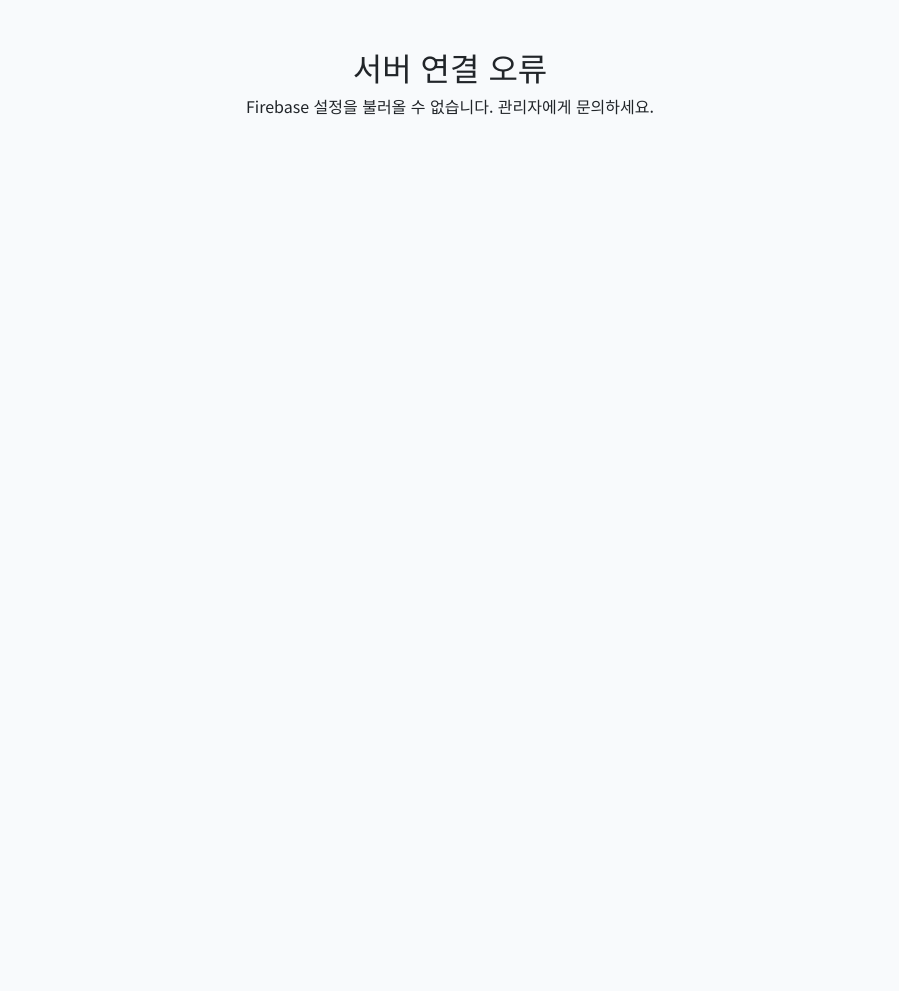
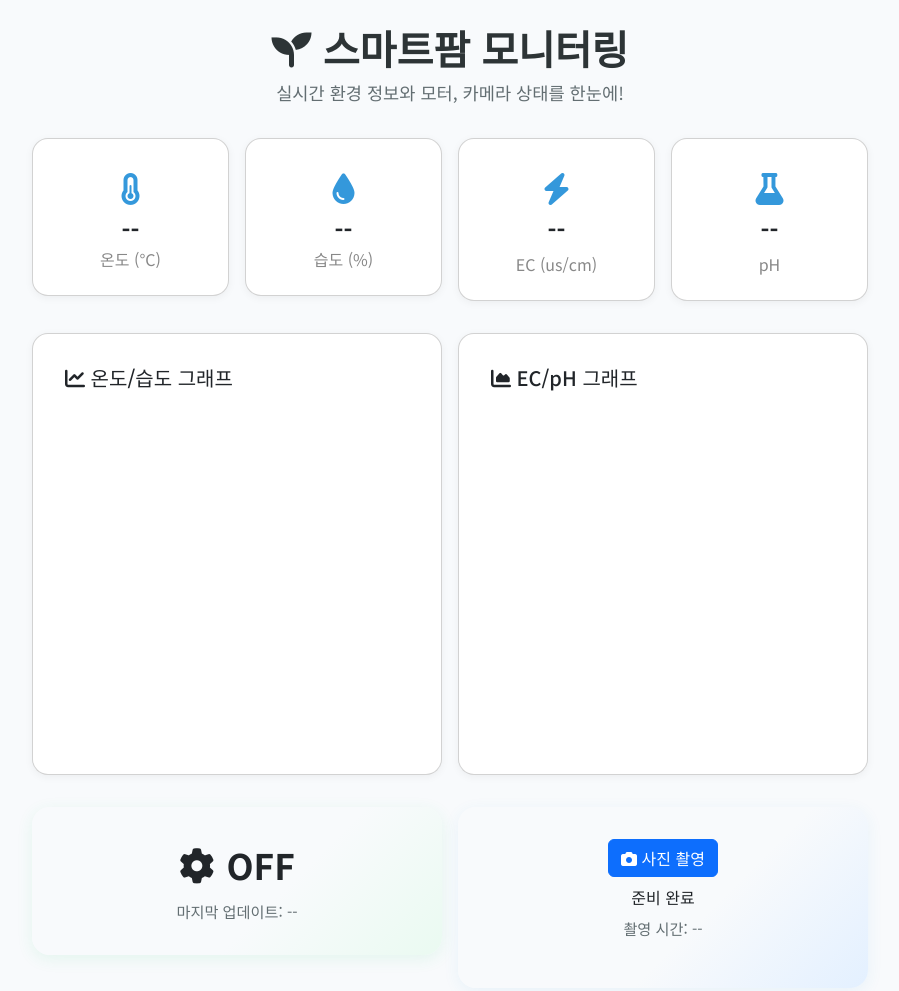
Before and after one commit to gourry7/farm, a plain HTML site: page index.html in a window 1280 px wide. Shown: the whole page, without its empty margins (190-1089 px from the left). Before the commit the page ends 800 px from the top, so only its background shows below. Drawn offline with nearby package versions, Linux system fonts and the light colour scheme; no server answers.

Commit message:
Add files via upload

```diff
--- a/index.html
+++ b/index.html
@@ -216,31 +216,13 @@
             </div>
         </div>
     </div>
-    <script type="module">
-    import { initializeApp } from "https://www.gstatic.com/firebasejs/10.11.1/firebase-app.js";
-    import { getDatabase, ref, set, onValue, off } from "https://www.gstatic.com/firebasejs/10.11.1/firebase-database.js";
-
-    // Firebase 설정을 외부 파일에서 로드
-    let firebaseConfig;
-
-    async function loadFirebaseConfig() {
-        try {
-            // config.json 파일에서 설정 로드
-            const response = await fetch('/config.json');
-            if (!response.ok) {
-                throw new Error('Firebase 설정을 로드할 수 없습니다.');
-            }
-            firebaseConfig = await response.json();
-            initializeFirebase();
-        } catch (error) {
-            console.error('Firebase 초기화 실패:', error);
-            document.body.innerHTML = '<div class="container text-center p-5"><h2>서버 연결 오류</h2><p>Firebase 설정을 불러올 수 없습니다. 관리자에게 문의하세요.</p></div>';
-        }
-    }
-
-    function initializeFirebase() {
+    <script src="config.js"></script>
+    <script>
+    const firebaseConfig = {
+        apiKey: "YOUR_API_KEY",
+        // ...
+    };
     const app = initializeApp(firebaseConfig);
-        const db = getDatabase(app);
 
     // Chart.js 차트 초기화
     const tempHumChart = new Chart(document.getElementById('tempHumChart'), {
@@ -451,10 +433,6 @@
     });
 
     captureBtn.addEventListener('click', takePhoto);
-    }
-
-    // 페이지 로드 시 Firebase 설정 로드
-    loadFirebaseConfig();
     </script>
 </body>
 </html>
```
Lines whose indentation alone changed are shown as unchanged.
